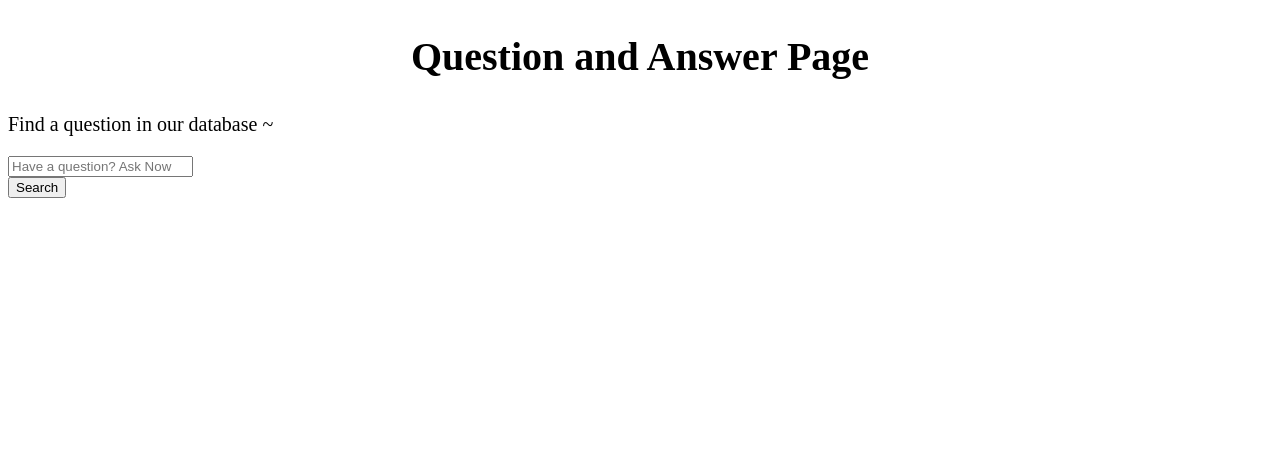
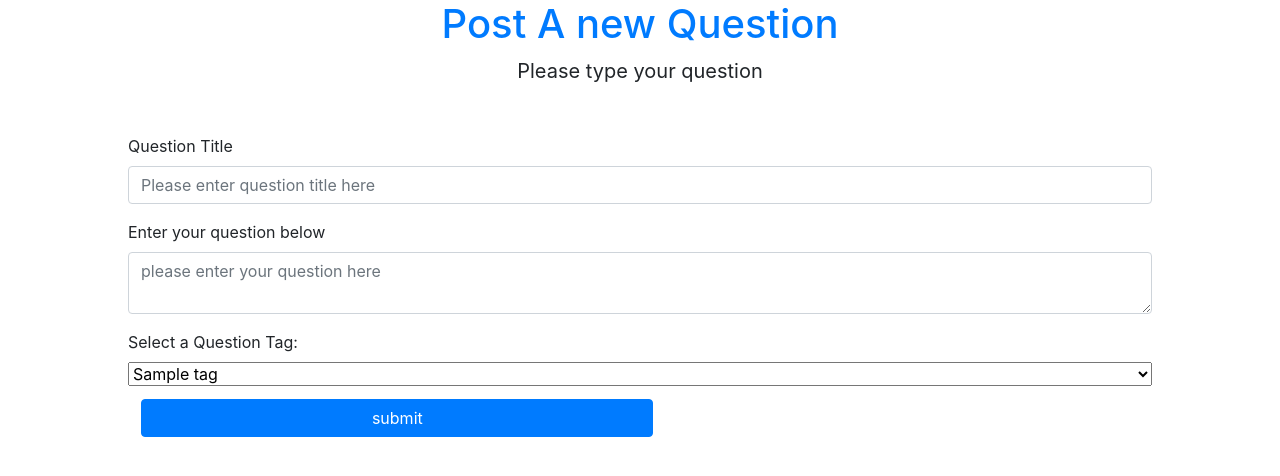
Before and after one commit to wanghaox2020/MiniBlog, a PHP site: page /question.php in a window 1280 px wide. Shown: the top 476 px of the page. Run offline with PHP 8.4, Linux system fonts and the light colour scheme; tables that the repository leaves empty or names only in its code hold one stand-in row (values such as "Sample post").

Commit message:
finished question front end

```diff
--- a/question.php
+++ b/question.php
@@ -1,37 +1,81 @@
 <!doctype html>
 <html lang="en">
 <head>
+<link rel="stylesheet" href="https://stackpath.bootstrapcdn.com/bootstrap/4.3.1/css/bootstrap.min.css" integrity="sha384-ggOyR0iXCbMQv3Xipma34MD+dH/1fQ784/j6cY/iJTQUOhcWr7x9JvoRxT2MZw1T" crossorigin="anonymous">
     <style>
-        h1 {text-align: center;
+        section {
+            /* margin-left: auto;
+            margin-right: auto; */
+            margin: auto;
+            width: 80%;
+        }
+        h1 {
+            margin: inherit;
+            width: inherit;
+            text-align: center;
             font-size: 30pt;
             }
+
+        /* .form-inline {
+            margin: 0;
+            width: 100%;
+            text-align: center;
+            display: flex;
+            flex-direction: column;
+            justify-content: space-between;
+        } */
+        form {
+            display:flex;
+            flex-direction:column;
+            align-item: center;
+            justify-content: center;
+        }
+
         p{ text-align: left;
             font-size: 15pt;
         }
+
         div{
-            width: 15pt;
+            width: 100%;
+        }
+
+        button {
+            width: 50%;
+            margin: 10pt;
         }
 
     </style>
 </head>
 
 
-<!--Section: search part-->
+<!--Section: insert question-->
 <section>
-  <h1 class="text-center mb-8 pb-2 text-primary fw-bold">Question and Answer Page</h3>
-    <p class="text-center mb-5">Find a question in our database ~ </p>
+  <h1 class="text-center mb-8 pb-2 text-primary fw-bold">Post A new Question </h3>
+    <p class="text-center mb-5">Please type your question</p>
+    <form method="POST">
+            <div class="mb-3">
+                <label for="question-title" class="form-label">Question Title</label>
+                <input class = "form-control" type = "text" method = POST placeholder = "Please enter question title here">
+            </div>
+            <div class="mb-3">
+                <label for="question-content" class="form-label">Enter your question below</label>
+                <textarea class="form-control" type = "text" method = POST placeholder = "please enter your question here"></textarea>
+            </div>
 
-    <div class="container">
-        <div class="row height d-flex justify-content-center align-items-center">
-            <div class="col-md-8">
-                <div class="search">
-                    <i class="fa fa-search"></i>
-                        <input type="text" class="form-control" placeholder="Have a question? Ask Now">
-                        <button class="btn btn-primary">Search</button>
-                </div>
-            </div>
-        </div>
-    </div>
+            <label for = "TagName"> Select a Question Tag: </label>
+                <select class = "form-select" name = "tagname" id = "tagname">
+                    <?php
+                        include "connectDB.php";
 
+                        $selectTag = "select tag_name from Tag;";
+                        $result = mysqli_query($conn, $selectTag);
+                        while($row = $result->fetch_assoc()){
+                            echo "<option>".$row['tag_name']."</option>";
+                        }
+                    ?>
+
+                </select>
+                <button type = "button" class="btn btn-primary"> submit </button>
+        </form>
 </section>
-<!--Section: search part-->
+<!--Section: insert question-->
```
